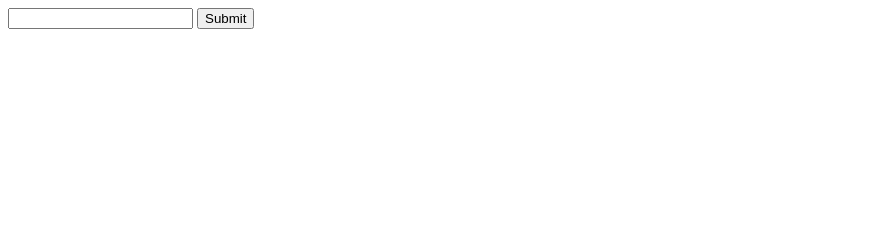
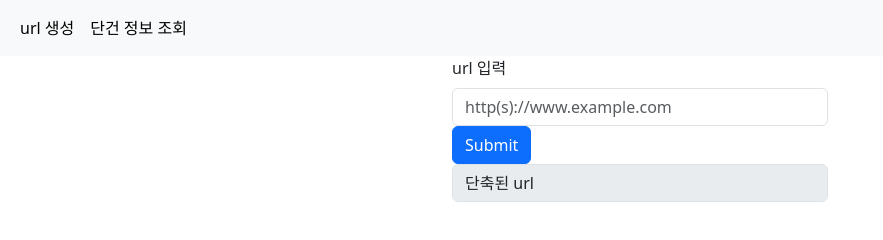
Before and after one commit to choizz156/shortenurlFront, a website: page create-shortenurl.html in a window 1280 px wide. Shown: the whole page, without its empty margins (0-883 px from the left). Drawn offline with nearby package versions, Linux system fonts and the light colour scheme.

Commit message:
feat: css 적용, bootstrap

```diff
--- a/create-shortenurl.html
+++ b/create-shortenurl.html
@@ -3,13 +3,71 @@
   <head>
     <meta charset="UTF-8" />
     <title>단축 url 생성</title>
+    <link href="/style.css" rel="stylesheet" />
+    <link href="/bootstrap.min.css" rel="stylesheet" />
   </head>
   <body>
-    <form onsubmit="return createShortenUrl()">
-      <input id="url-input" type="url" />
-      <input type="submit" />
-    </form>
-    <span id="created_shortenurl"></span>
+
+    <nav class="navbar navbar-expand-lg bg-body-tertiary">
+      <div class="container-fluid">
+        <button
+          aria-controls="navbarSupportedContent"
+          aria-expanded="false"
+          aria-label="Toggle navigation"
+          class="navbar-toggler"
+          data-bs-target="#navbarSupportedContent"
+          data-bs-toggle="collapse"
+          type="button"
+        >
+          <span class="navbar-toggler-icon"></span>
+        </button>
+        <div class="collapse navbar-collapse" id="navbarSupportedContent">
+          <ul class="navbar-nav me-auto mb-2 mb-lg-0">
+            <li class="nav-item">
+              <a
+                aria-current="page"
+                class="nav-link active"
+                href="/create-shortenurl.html"
+                >url 생성</a
+              >
+            </li>
+            <li class="nav-item">
+              <a
+                aria-current="page"
+                class="nav-link active"
+                href="/get-shortenurl-info.html"
+                >단건 정보 조회</a
+              >
+            </li>
+          </ul>
+        </div>
+      </div>
+    </nav>
+
+    <div class="container-fluid" style="width: 400px">
+      <form onsubmit="createShortenUrl(); return false;">
+        <label class="form-label" for="url-input">url 입력</label>
+        <input
+            class="form-control"
+            id="url-input"
+            placeholder="http(s)://www.example.com"
+            type="url"
+        />
+        <button class="btn btn-primary" type="submit">Submit</button>
+      </form>
+      <input
+          aria-label="Disabled input example"
+          class="form-control"
+          disabled
+          id="created_shortenurl"
+          readonly
+          type="text"
+          value="단축된 url"
+      />
+    </div>
+
+
+
     <script>
       function createShortenUrl() {
         const url = document.querySelector("#url-input").value;
@@ -25,12 +83,17 @@
           .then((response) => {
             if (response.status === 201) {
               response.json().then((data) => {
-                console.log(data)
-                const createdShortenurlDom = document.querySelector("#created_shortenurl");
-                createdShortenurlDom.innerText = window.location.protocol + "//"
-                    + window.location.hostname + ":8080/" + data.shortenedUrlKey;
-
-              })
+                console.log(data);
+                const createdShortenurlDom = document.querySelector(
+                  "#created_shortenurl"
+                );
+                createdShortenurlDom.value =
+                  window.location.protocol +
+                  "//" +
+                  window.location.hostname +
+                  ":8080/" +
+                  data.shortenedUrlKey;
+              });
             } else {
               alert("요청이 실패했습니다.");
             }
@@ -42,5 +105,8 @@
         return false;
       }
     </script>
+    <script src="https://unpkg.com/vue@3/dist/vue.global.js"></script>
+    <script src="index.js"></script>
+    <script src="bootstrap.bundle.min.js"></script>
   </body>
 </html>
--- a/index.js
+++ b/index.js
@@ -1 +1,7 @@
-console.log('Happy developing ✨')
+Vue.createApp({
+  data(){
+    return {
+
+    }
+  }
+});
```
Also changed, not shown: get-shortenurl-info.html (+60 -10 lines), style.css (added, +23 -0 lines), bootstrap.bundle.min.js (added), bootstrap.min.css (added).
